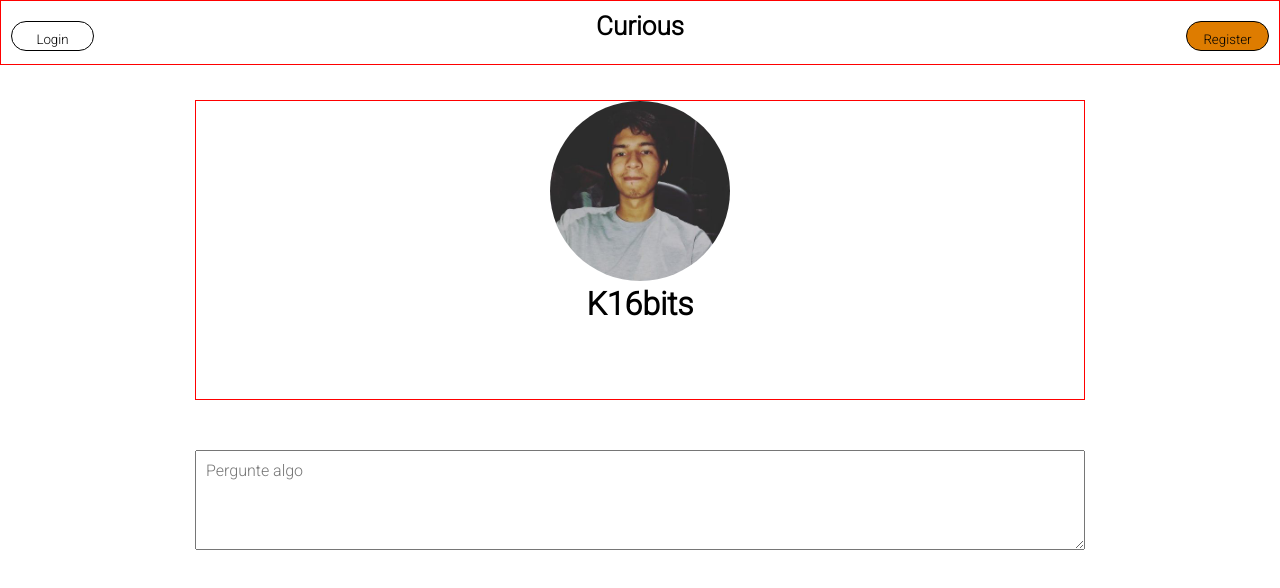
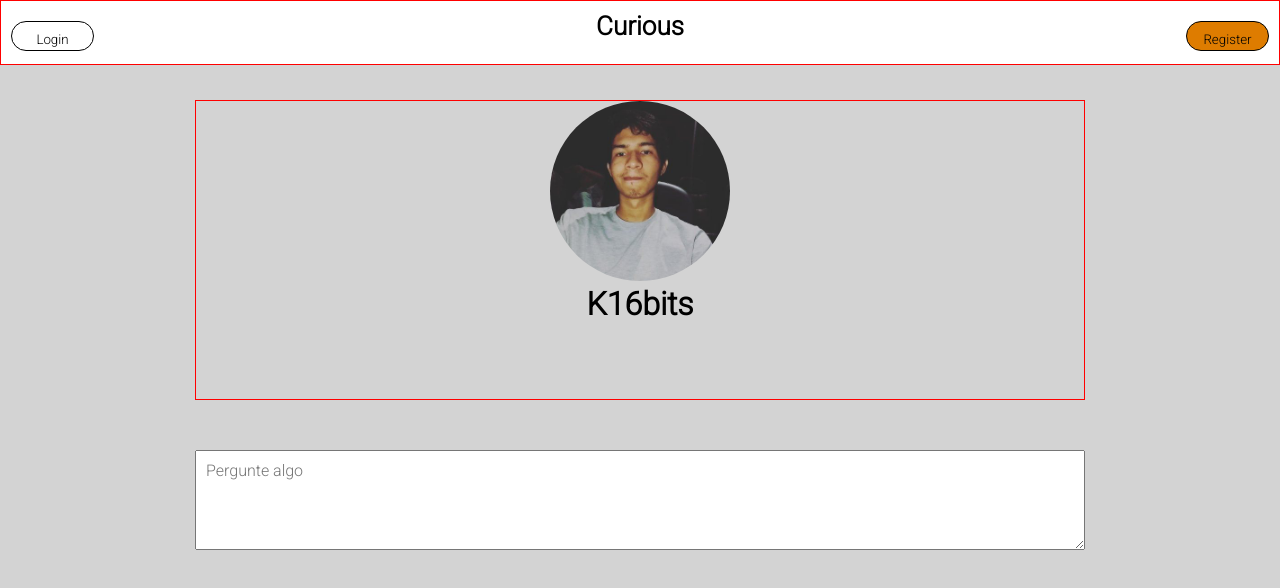
Before and after one commit to K16bits/curious, a React app in the folder frontend/: page / in a window 1280 px wide. Built offline with nearby package versions, Linux system fonts and the light colour scheme.

Commit message:
Update global.css

```diff
--- a/frontend/src/global.css
+++ b/frontend/src/global.css
@@ -4,4 +4,7 @@
     padding: 0px;
     box-sizing: border-box;
     font-family: 'Roboto', sans-serif;font-family: 'Roboto', sans-serif;
+
 }
+
+body{background-color: #d3d3d3;}
```
